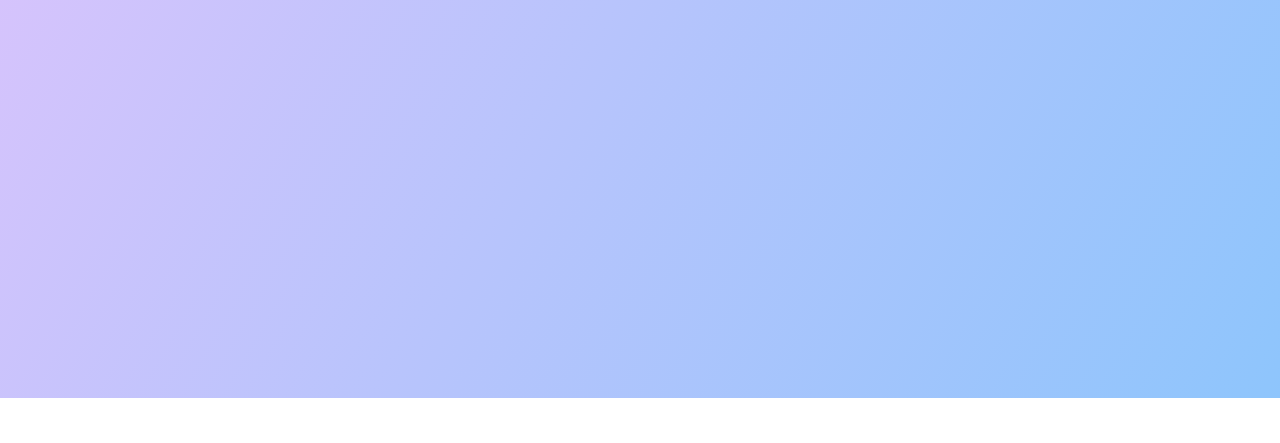
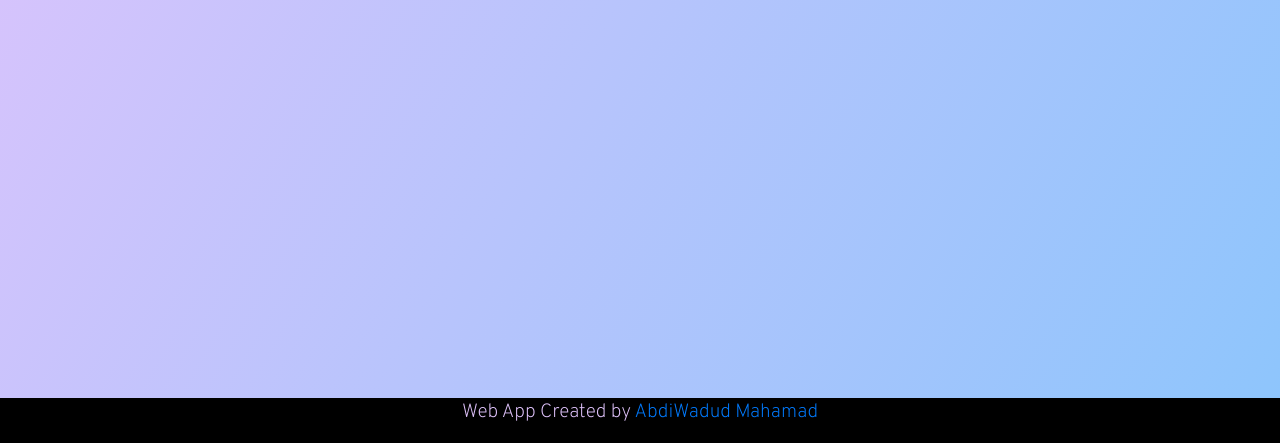
Before and after one commit to art-abdulwadud/smash-it, a website: page index.html in a window 1280 px wide. Shown: the part 402-845 px from the top of the page. Before the commit the page ends 800 px from the top, so only its background shows below. Drawn offline with Linux system fonts and the light colour scheme; some icons are missing.

Commit message:
feat:add footer"

```diff
--- a/index.html
+++ b/index.html
@@ -126,6 +126,17 @@
         </div>
       </section>
     </main>
+    <footer class="center text-center">
+      <p class="small-text">
+        Web App Created by
+        <a
+          href="https://github.com/art-abdulwadud"
+          target="_blank"
+          rel="noopener"
+          >AbdiWadud Mahamad</a
+        >
+      </p>
+    </footer>
     <!-- Optional JavaScript -->
     <script src="js/aos.js"></script>
     <script>
@@ -153,7 +164,6 @@
         addToBreifInfo();
       });
     </script>
-    <script src="js/appid.js"></script>
     <script src="js/fetch.js"></script>
     <script src="js/fetchWithCoords.js"></script>
     <script src="js/animate.js"></script>
--- a/js/fetch.js
+++ b/js/fetch.js
@@ -11,7 +11,7 @@ const fetchWeather = async () => {
     if (locationInput.value !== "") {
       loader.style.display = "block";
       const response = await fetch(
-        `https://api.openweathermap.org/data/2.5/weather?q=${locationInput.value}&appid=${appId}`
+        `https://api.openweathermap.org/data/2.5/weather?q=${locationInput.value}&appid=9c13504c0639e9b85fa4582326935900`
       );
       const data = await response.json();
       loader.style.display = "none";
--- a/smashitSW.js
+++ b/smashitSW.js
@@ -1,7 +1,7 @@
 // Add to cache
 self.addEventListener("install", async (event) => {
   try {
-    const smashcache = await caches.open("cache1");
+    const smashcache = await caches.open("cache2");
     await smashcache.addAll([
       "./", // <- This is for 'index.html'
       "./style.css",
@@ -35,7 +35,7 @@ self.addEventListener("fetch", (event) => {
     event.respondWith(
         caches.match(req)
             .then(res => {
-                // If not in cache fetch or else get from cache
+                // If not in cache, fetch or else get from cache
                 return res || fetch(req)
             })
     )
@@ -45,6 +45,6 @@ self.addEventListener("fetch", (event) => {
 self.addEventListener("activate", async (event) => {
     const cacheKeys = await caches.keys();
     cacheKeys.forEach(key => {
-        if(key === 'cache5') caches.delete(key);
+        if(key === 'cache1') caches.delete(key);
     })
 })
--- a/style.css
+++ b/style.css
@@ -13,6 +13,10 @@ button {
 
 button:hover {
   transform: scale(1.2, 1.2);
+}
+
+a {
+  text-decoration: none !important;
 }
 
 /* intro */
@@ -124,6 +128,16 @@ button:hover {
   }
 }
 
+/* Footer */
+footer {
+  width: 100%;
+  position: relative;
+  bottom: 0;
+  font-family: "Overpass", sans-serif;
+  background: black;
+  color: #e0c3fc;
+}
+
 /*
 ##Device = Tablets, Ipads (portrait)
 */
```
Also changed, not shown: package.json (added, +12 -0 lines), 2 other files.
